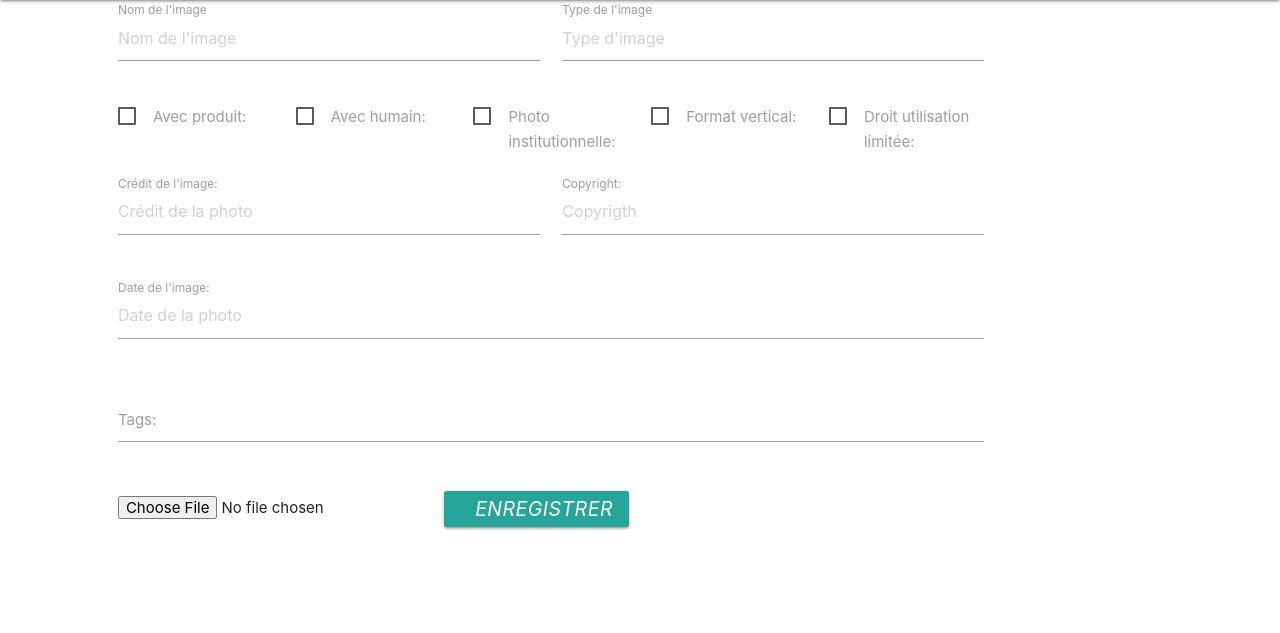
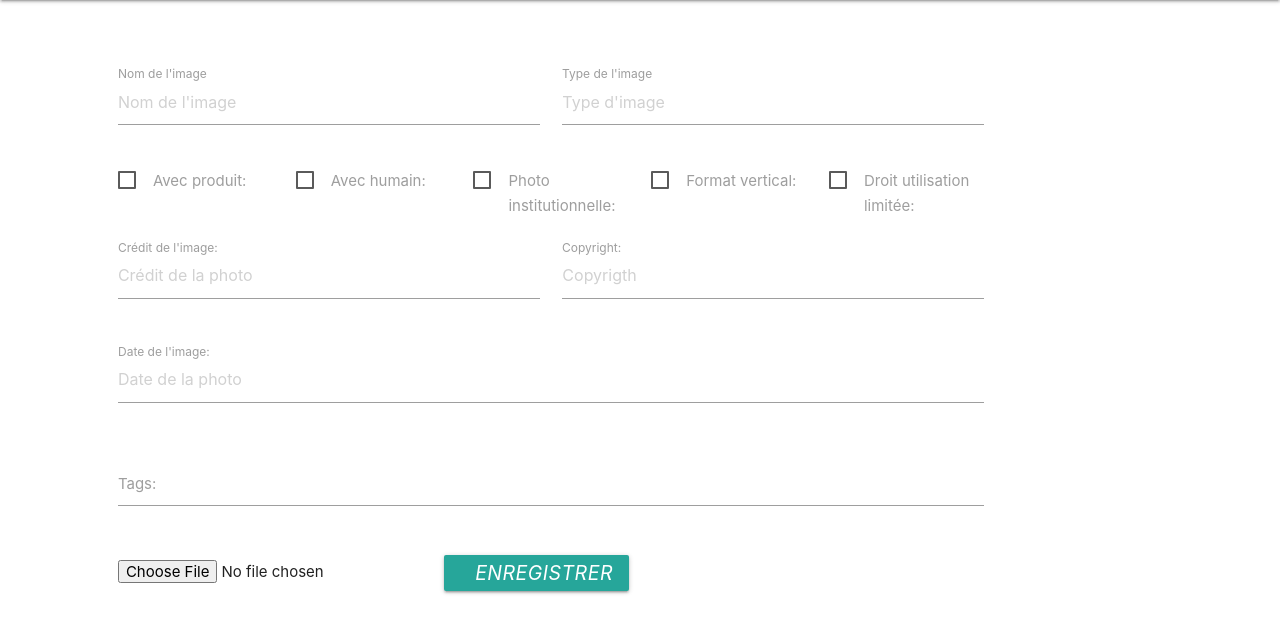
Before and after one commit to OwainCharlon/chal48-21, a Flask app: page / in a window 1280 px wide. Shown: the part 64-697 px from the top of the page. Run offline with Flask 2, Linux system fonts and the light colour scheme.

Commit message:
on fix les merdges

```diff
--- a/app/templates/index.html
+++ b/app/templates/index.html
@@ -29,7 +29,7 @@
         </div>
     </nav>
 
-    <div id="upload" class="row">
+    <div id="upload" class="row" style="margin-top: 5%">
         <div class="col s10 offset-s1">
             <form enctype="multipart/form-data" id="myform" action="" method="POST">
 
@@ -128,5 +128,3 @@
 
 </body>
 </html>
-
-</script>
```
